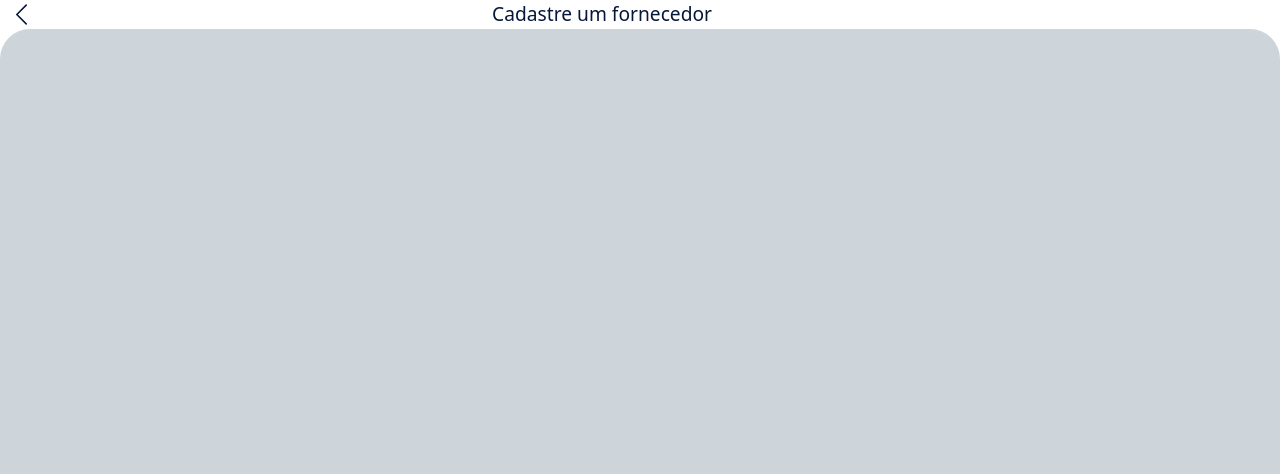
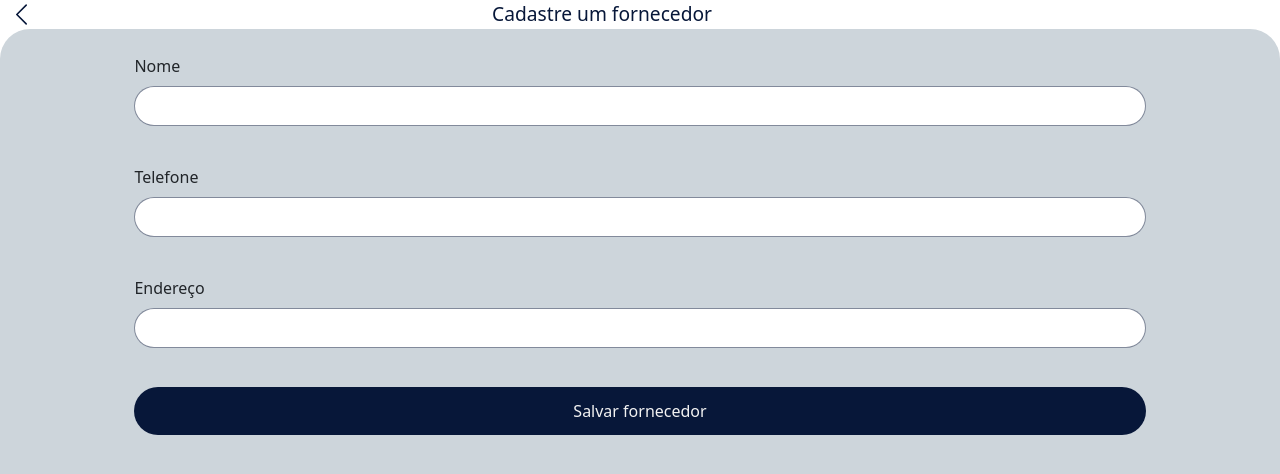
Before and after one commit to Sousa-Diin/eewdoces, a React (Vite) app: page /eewdoces/register/suppliers in a window 1280 px wide. Shown: the top 474 px of the page. Built offline with nearby package versions, Linux system fonts and the light colour scheme.

Commit message:
feature: :rocket: Fixes #36 add people form

```diff
--- a/frontend/src/pages/register/clientRegister/ClientRegister.jsx
+++ b/frontend/src/pages/register/clientRegister/ClientRegister.jsx
@@ -3,8 +3,7 @@ import React, { useEffect } from 'react';
 import './clientregister.css';
 import arrow_left from '../../../assets/icons/chevron-left.svg';
 import ArrowLeft from '../../arrowleft/ArrowLeft';
-import SearchAndAdd from '../../../components/searchadd/SearchAndAdd'
-import SalesInfo from '../../../components/card/sales/SalesInfo';
+import PeopleForm from '../forms/PeopleForm';
 
 const ClientRegister = () => {
 
@@ -16,10 +15,8 @@ const ClientRegister = () => {
   return(
     <div className='container-main-sales-register'>
       <ArrowLeft to={url} logo={arrow_left} >Cadastre um cliente</ArrowLeft>
-      <main className='container-sales-register'>{/*
-        <SearchAndAdd id='search-sales' placeholder={'Buscar por nome do cliente'}/>
-        <SalesInfo arrayList={[]}/> */}
-
+      <main className='container-sales-register'>
+        <PeopleForm type = 'client' titleBtn='Salvar cliente'/>
       </main>
       {/* <Navbar/> */}
     </div>
--- a/frontend/src/pages/register/clientRegister/clientregister.css
+++ b/frontend/src/pages/register/clientRegister/clientregister.css
@@ -3,6 +3,7 @@
   position: fixed;
   gap:1rem;
   padding-top:1rem;
+  padding: .5rem;
   min-width: 100%;
   width: auto;
   height: 100dvh;
--- /dev/null
+++ b/frontend/src/pages/register/forms/PeopleForm.jsx
@@ -0,0 +1,64 @@
+import React, { useState } from "react";
+
+import './forms.css';
+
+const PeopleForm = ({type, titleBtn}) => {
+  const [formData, setFormData] = useState({
+    name: "",
+    phone: "",
+    address: "",
+    type_person:"",
+  });
+
+  const handleChange = (e) => {
+    const { id, value } = e.target;
+    setFormData((prevData) => ({
+      ...prevData,
+      [id]: value,
+      type_person: type,
+    }));
+  };
+
+  const handleSubmit = (e) => {
+    e.preventDefault();
+    console.log("Dados da pessoa:", formData);
+    // Aqui você pode enviar os dados para um backend ou API
+    alert("Pessoa salva com sucesso!");
+     // Limpar os campos do formulário
+    setFormData({
+      name: "",
+      phone: "",
+      address: "",
+    });
+  };
+  return (
+    <form className="people-form" onSubmit={handleSubmit}>
+      <div className="name">
+        <label htmlFor="name">Nome</label>
+        <input type="text" name="people" id="name"
+          value={formData.name}
+          onChange={handleChange}
+          required
+        />
+      </div>
+      <div className="phone">
+        <label htmlFor="phone">Telefone </label>
+        <input type="tel" name="people" id="phone"
+          value={formData.phone}
+          onChange={handleChange}
+          required
+        />
+      </div>
+      <div className="address">
+        <label htmlFor="address">Endereço </label>
+        <input type="text" name="people" id="address"
+          value={formData.address}
+          onChange={handleChange} />
+      </div>
+
+      <button type="submit" id="register-client">{titleBtn}</button>
+    </form>
+  );
+}
+
+export default PeopleForm;
--- /dev/null
+++ b/frontend/src/pages/register/forms/forms.css
@@ -0,0 +1,55 @@
+/* FORMULARIO DE CLIENTE */
+
+.people-form {
+  width: 100%;
+  height: 100%;
+  max-height: 400px;
+  display: flex;
+  flex-flow: column nowrap;
+  align-items: center;
+  justify-content: space-around;
+  overflow-y: scroll;
+}
+
+.type_person{
+  display: flex;
+  gap: 1rem;
+}
+
+#register-client{
+  width: 80%;
+  height: 12%;
+  border-radius: 50px;
+  background-color: var(--color-primary);
+  color: var(--color-white-nave);
+}
+
+.name, .phone, .address {
+  width: 80%;
+  height: 23%;
+  display:flex ;
+  flex-flow: column nowrap;
+}
+
+#name, #phone, #address {
+  border-radius: 50px;
+  height: 43%;
+  border: 1px solid var(--color-primary-cc);
+}
+
+/* FORMULARIO DE FORNECEDOR */
+
+/* FORMULARIO DE PRODUTO */
+
+/* FORMULARIO DE PEDIDO */
+
+@media only screen and (min-width:185px) and (max-width:650px){
+
+/* FORMULARIO DE CLIENTE */
+
+/* FORMULARIO DE FORNECEDOR */
+
+/* FORMULARIO DE PRODUTO */
+
+/* FORMULARIO DE PEDIDO */
+}
--- a/frontend/src/pages/register/supplierRegister/SupplierRegister.jsx
+++ b/frontend/src/pages/register/supplierRegister/SupplierRegister.jsx
@@ -4,6 +4,7 @@ import './supplierregister.css';
 import arrow_left from '../../../assets/icons/chevron-left.svg';
 
 import ArrowLeft from '../../arrowleft/ArrowLeft';
+import PeopleForm from '../forms/PeopleForm';
 
 
 const SupplierRegister = () => {
@@ -17,9 +18,7 @@ const SupplierRegister = () => {
     <div /* className='container-main-sales' */>
     <ArrowLeft to={url} logo={arrow_left} style='around' >Cadastre um fornecedor</ArrowLeft>
       <main className='container-sales-register'>
-        {/* <SearchAndAdd id='search-sales' placeholder={'Buscar por vendas'}/> */}
-
-
+        <PeopleForm type = 'supplier' titleBtn={'Salvar fornecedor'}/>
       </main>
       {/* <Navbar/> */}
     </div>
```
